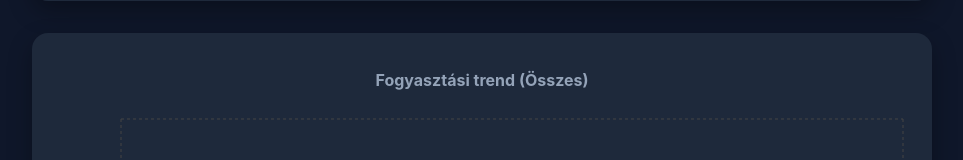
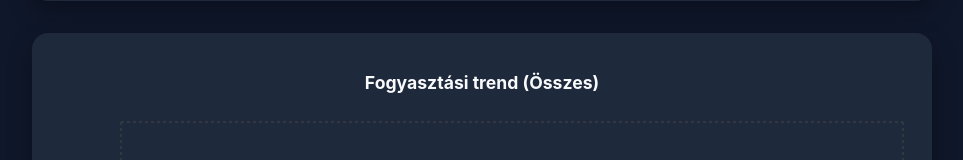
Before and after one commit to vRudi80/React, a React (Vite) app: page / in a window 1280 px wide. Shown: the part 386-546 px from the top of the page, without its empty margins (158-1121 px from the left). Built offline with nearby package versions, Linux system fonts and the light colour scheme; no server answers.

Commit message:
Update App.css

```diff
--- a/src/App.css
+++ b/src/App.css
@@ -208,6 +208,22 @@ select, input, .btn-primary {
 input[type="date"]::-webkit-calendar-picker-indicator {
   filter: invert(1);
 }
+
+.no-chart-msg {
+  height: 200px;
+  display: flex;
+  align-items: center;
+  justify-content: center;
+  text-align: center;
+  color: var(--text-muted);
+  font-style: italic;
+}
+
+.chart-card h2 {
+  margin-bottom: 1.5rem;
+  color: var(--text-main);
+  font-size: 1.1rem;
+}
 /* Színkódok élénkebben */
 .record-item.Áram { border-left-color: #fbbf24; }
 .record-item.Víz { border-left-color: #38bdf8; }
```
